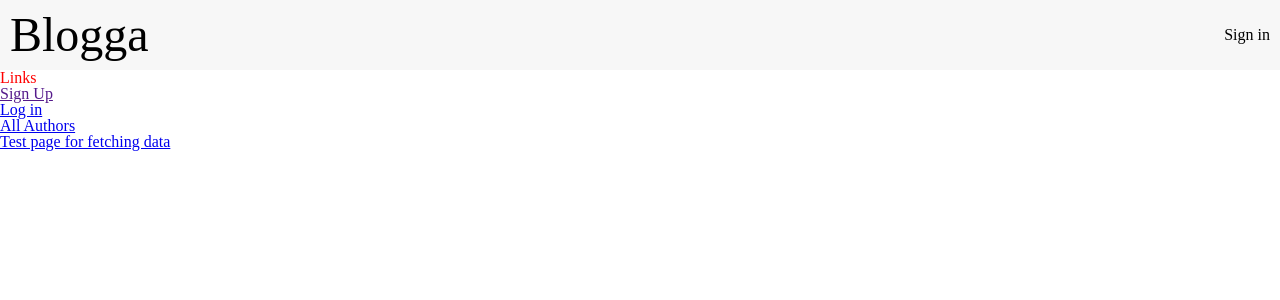
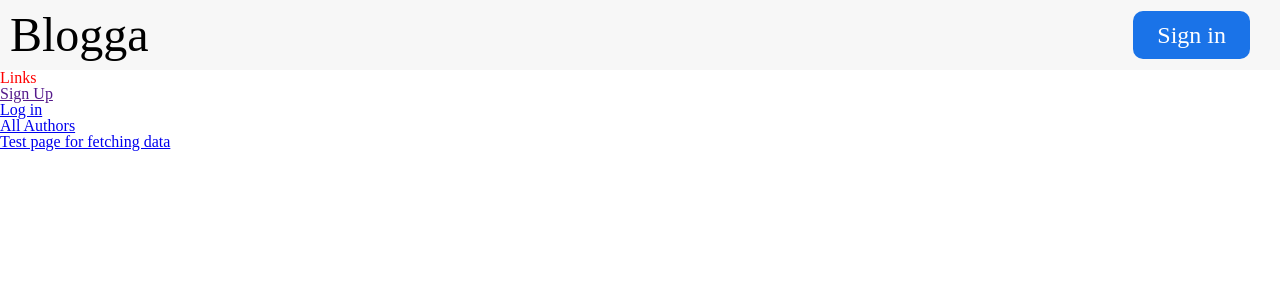
Before and after one commit to suzuhe481/blogga-frontend, a React (Vite) app: page / in a window 1280 px wide. Shown: the top 300 px of the page. Built offline with nearby package versions, Linux system fonts and the light colour scheme.

Commit message:
Styles for signin button

```diff
--- a/src/components/UI/Navbar/Navbar.module.scss
+++ b/src/components/UI/Navbar/Navbar.module.scss
@@ -123,6 +123,29 @@
         }
       }
     }
+
+    .signin {
+      padding: 12px 24px;
+      margin-right: 20px;
+
+      /* Centers text in button */
+      display: flex;
+      justify-content: center;
+      align-items: center;
+
+      /* Removing link styles */
+      text-decoration: none;
+      color: white;
+      background-color: #1a73e8;
+
+      border-radius: 10px;
+
+      font-size: 1.5rem;
+    }
+
+    .signin:hover {
+      background-color: #125ab9;
+    }
   }
 }
 
```
